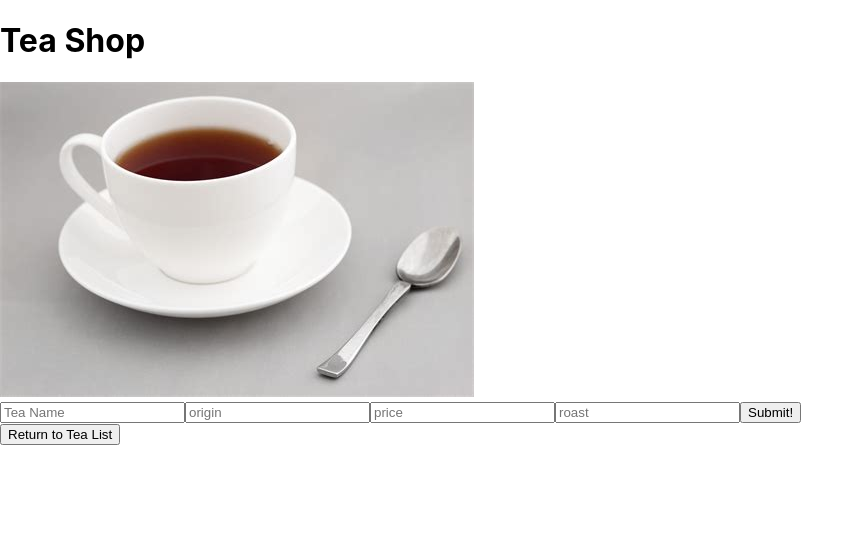
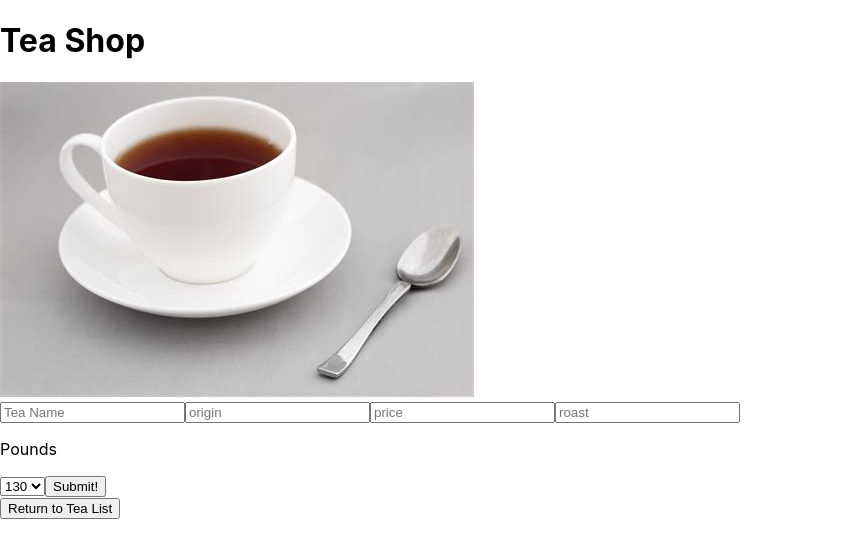
Before and after one commit to evegyzbirun/tea-shop-app, a React (Create React App) app: page / in a window 1280 px wide. Both pictures are taken after a click on the button "Add Tea". Shown: the top 558 px of the page, without its empty margins (0-864 px from the left). Built offline with nearby package versions, Linux system fonts and the light colour scheme.

Commit message:
used lable select option to add 130 pounds for each new tea.

```diff
--- a/src/components/ReusableForm.js
+++ b/src/components/ReusableForm.js
@@ -2,6 +2,8 @@ import React from "react";
 import PropTypes from "prop-types";
 
 function ReusableForm(props) {
+
+
   return (
     <React.Fragment>
       <form onSubmit={props.formSubmissionHandler}>
@@ -14,13 +16,21 @@ function ReusableForm(props) {
           name="origin"
           placeholder="origin" />
         <input
-          type="text"
+          type="number"
           name="price"
           placeholder="price" />
         <input
           type="text"
           name="roast"
           placeholder="roast" />
+        <label>
+          <p>Pounds</p>
+          <select name="pounds">
+
+            <option value="pounds">130</option>
+
+          </select>
+        </label>
         <button type='submit'>{props.buttonText}</button>
       </form>
     </React.Fragment>
--- a/src/components/Tea.js
+++ b/src/components/Tea.js
@@ -16,8 +16,9 @@ function Tea(props) {
 Tea.propTypes = {
   name: PropTypes.string,
   origin: PropTypes.string,
-  price: PropTypes.string,
+  price: PropTypes.number,
   roast: PropTypes.string,
+  pounds: PropTypes.number,
   id: PropTypes.string, // new PropType
   whenTeaClicked: PropTypes.func // new PropType
 };
--- a/src/components/TeaControl.js
+++ b/src/components/TeaControl.js
@@ -36,7 +36,6 @@ class TeaControl extends React.Component {
 
     if (this.state.formVisibleOnPage) {
       currentlyVisibleState = <NewTeaForm onNewTeaCreation={this.handleAddingNewTeaToList} />;
-
       buttonText = "Return to Tea List";
     } else {
       currentlyVisibleState = <TeaList teaList={this.state.mainTeaList} onTeaSelection={this.handleChangingSelectedTea} />;
--- a/src/components/TeaDetail.js
+++ b/src/components/TeaDetail.js
@@ -9,6 +9,7 @@ function TeaDetail(props) {
       <h1>Tea Detail</h1>
       <h3>{tea.name} - {tea.origin} - {tea.price}</h3>
       <p><em>{tea.roast}</em></p>
+      <h2>{tea.pounds}</h2>
       <hr />
     </React.Fragment>
   )
--- a/src/components/TeaList.js
+++ b/src/components/TeaList.js
@@ -14,6 +14,7 @@ function TeaList(props) {
           origin={tea.origin}
           price={tea.price}
           roast={tea.roast}
+          pounds={tea.pounds}
           id={tea.id}
         />
       )}
```
